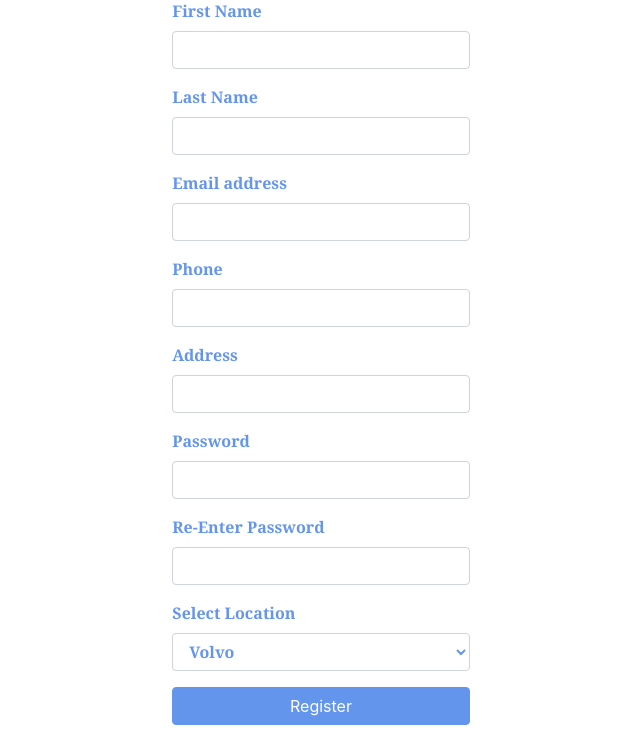
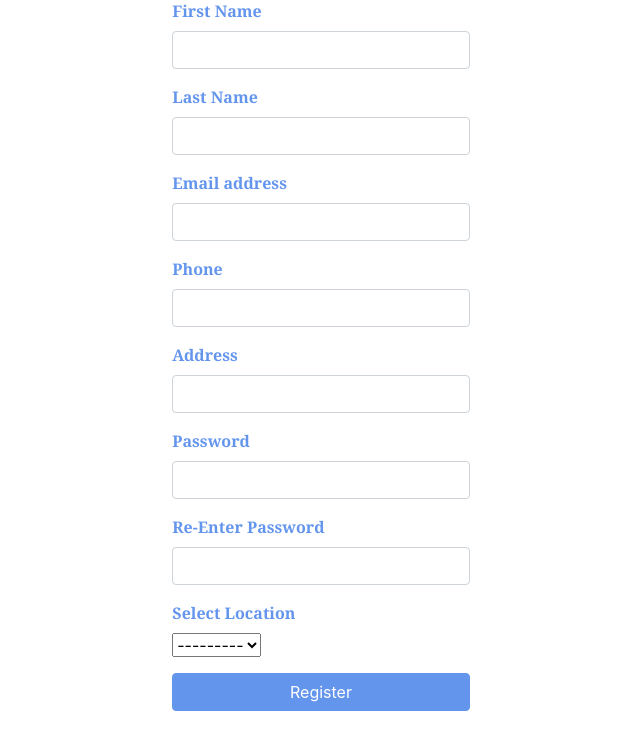
Before and after one commit to shu-csas-changgar/group-project-cepd-com, a Django app: page /register/ in a window 1280 px wide. Shown: the part 173-914 px from the top of the page, without its empty margins (319-959 px from the left). After the commit the page ends 884 px from the top, so only its background shows below. Run offline with Django 3.2, Linux system fonts and the light colour scheme; data comes from the database, SQL or seed files in the repository; both versions use the stored data as it was after the commit; some libraries are stand-ins or nearby versions.

Commit message:
99.99 percent done

```diff
--- a/ABC_CORP/ABC_INVENTORY/forms.py
+++ b/ABC_CORP/ABC_INVENTORY/forms.py
@@ -0,0 +1,7 @@
+from django.contrib.auth.forms import UserCreationForm
+from .models import User
+
+class CreateUserForm(UserCreationForm):
+	class Meta:
+		model = User
+		fields = ['firstName', 'lastName', 'email', 'phone','address','officeLocation','password1', 'password2']
--- a/ABC_CORP/ABC_INVENTORY/templates/login.html
+++ b/ABC_CORP/ABC_INVENTORY/templates/login.html
@@ -83,7 +83,7 @@
 
                 <div class="mb-3">
                   <label for="exampleInputPassword1" class="form-label">Don't have an account yet?</label>
-                  <button type="submit" onmouseover="hoverIn2()" onmouseout="hoverOut2()" class="btn btn-primary btn-block" id="register-btn">Register</button>
+                  <<a href="{% url 'register' %}" type="button" onmouseover="hoverIn2()" onmouseout="hoverOut2()" class="btn btn-primary btn-block" id="register-btn">Register</a>
 
 
                 </div>
--- a/ABC_CORP/ABC_INVENTORY/templates/register.html
+++ b/ABC_CORP/ABC_INVENTORY/templates/register.html
@@ -86,7 +86,7 @@
 
                 <div class="mb-3">
                   <label for="exampleInputEmail1" class="form-label">Address</label>
-                  <input class="form-control" name="phone" id="inputPhone" aria-describedby="emailHelp">
+                  <input class="form-control" name="address" id="inputPhone" aria-describedby="emailHelp">
 
                 </div>
 
@@ -94,26 +94,27 @@
 
                 <div class="mb-3">
                   <label for="exampleInputEmail1" class="form-label">Password</label>
-                  <input class="form-control" name="phone" id="inputPhone" aria-describedby="emailHelp">
+                  <input class="form-control" name="password1" id="inputPhone" aria-describedby="emailHelp">
 
                 </div>
 
                 <div class="mb-3">
                   <label for="exampleInputEmail1" class="form-label">Re-Enter Password</label>
-                  <input class="form-control" name="phone" id="inputPhone" aria-describedby="emailHelp">
+                  <input class="form-control" name="password2" id="inputPhone" aria-describedby="emailHelp">
 
                 </div>
 
-                <div class="mb-3">
+                <div class="mb-3" class="form-control">
                   <label for="exampleInputEmail1" class="form-label">Select Location</label>
-                  <select id="cars" class="form-control form-label" name="cars">
-                        <option value="volvo">Volvo</option>
-                        <option value="saab">Saab</option>
-                        <option value="fiat">Fiat</option>
-                        <option value="audi">Audi</option>
-                  </select>
+                  <div>
+                  {{form.officeLocation}}
+                </div>
+
+
+
 
                 </div>
+
 
 
 
--- a/ABC_CORP/ABC_INVENTORY/views.py
+++ b/ABC_CORP/ABC_INVENTORY/views.py
@@ -1,10 +1,62 @@
-from django.shortcuts import render
+from django.shortcuts import render, redirect
+from django.contrib.auth import authenticate, login, logout
+from django.contrib import messages
+from .forms import CreateUserForm
+from django.contrib.auth.models import Group
+from .models import  User, Location
 
 def loginPage(request):
+    if request.method == 'POST':
+        email = request.POST.get('email')
+        password = request.POST.get('password')
+
+        user = authenticate(request, email=email, password=password)
+
+        if user is not None:
+            login(request, user)
+            return redirect('home')
+        else:
+            messages.info(request, 'Email OR Password is incorrect')
     return render(request, 'login.html', {})
 
+
 def registerPage(request):
-    return render(request, 'register.html', {})
+
+    form = CreateUserForm()
+    if request.method == 'POST':
+
+        form = CreateUserForm(request.POST)
+
+
+
+        #firstN = request.POST.get('first-name')
+        #lastN = request.POST.get('last-name')
+        #email = request.POST.get('email')
+        #phone = request.POST.get('phone')
+        #password1 = request.POST.get('password1')
+        #password2 = request.POST.get('password2')
+        #address = request.POST.get('address')
+        #location=request.POST.get('location')
+        #office=Location(name=location)
+        #office.save()
+
+        #user = User.objects.create_user(firstName=firstN, lastName=lastN,
+        #                        email=email, phone=phone, address=address,
+        #                        officeLocation=office,
+        #                        password=password1)
+
+        #form = CreateUserForm(request.POST)
+        #print("YEs")
+        #print("Yes")
+        if form.is_valid():
+            user = form.save()
+            name = form.cleaned_data.get('firstName')
+            messages.success(request, 'Account was created for ' + firstName + " " + lastName)
+            return redirect('login')
+
+
+
+    return render(request, 'register.html', {'form':form})
 
 def logoutUser(request):
     pass
```
Also changed, not shown: ABC_CORP/db.sqlite3, 1 other file.
